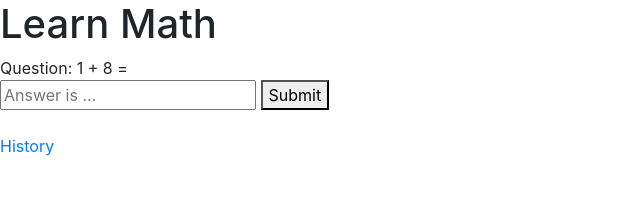
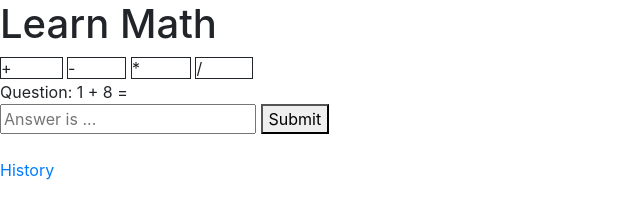
Before and after one commit to ekulskywalker/learnMathJS, a plain HTML site: page index.html in a window 1280 px wide. Shown: the whole page, without its empty margins (0-640 px from the left). Drawn offline with nearby package versions, Linux system fonts and the light colour scheme.

Commit message:
Added mathOperation functionailty to html

```diff
--- a/index.html
+++ b/index.html
@@ -3,9 +3,22 @@
 <head>
     <title>Learn Math</title>
     <link rel="stylesheet" href="https://maxcdn.bootstrapcdn.com/bootstrap/4.0.0/css/bootstrap.min.css" integrity="sha384-Gn5384xqQ1aoWXA+058RXPxPg6fy4IWvTNh0E263XmFcJlSAwiGgFAW/dAiS6JXm" crossorigin="anonymous">
+    <style>
+        .moSpacing {
+            padding-right: 50px;
+            border: solid 1px;
+        }
+    </style>
 </head>
 <body>
     <h1>Learn Math</h1>
+
+    <div id="mathOperation">
+        <span class="moSpacing" id="addition">+</span>
+        <span class="moSpacing" id="subtraction">-</span>
+        <span class="moSpacing" id="multiplication">*</span>
+        <span class="moSpacing" id="division">/</span>
+    </div>
 
     <div id="displayQuestion"></div>
     <input type="number" id="inputAnswer" placeholder="Answer is ..." />
--- a/learnmath.js
+++ b/learnmath.js
@@ -220,6 +220,9 @@ jQuery(function ($) {
             $("#historyContainer").on("click", function(){
                 $("#history").toggle();
             });
+            $("#mathOperation").on("click", ".moSpacing", function(event){
+                handler.changeMathOperation(event.target.id);
+            });
         },
         submitme: function(e) {
             if (e.which === 13) {
```
